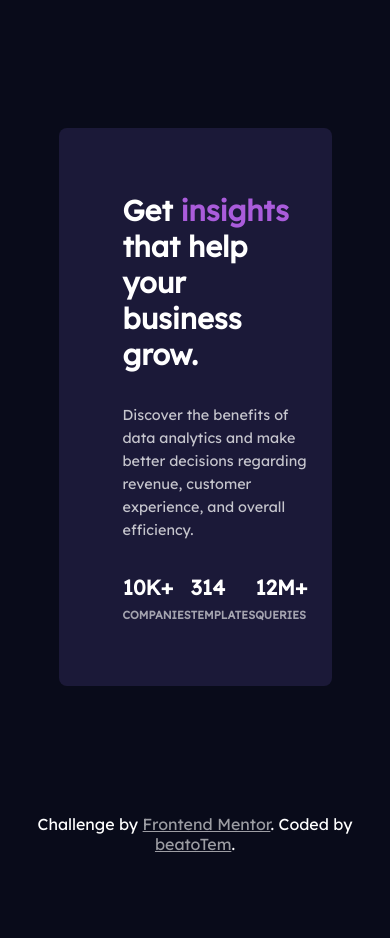
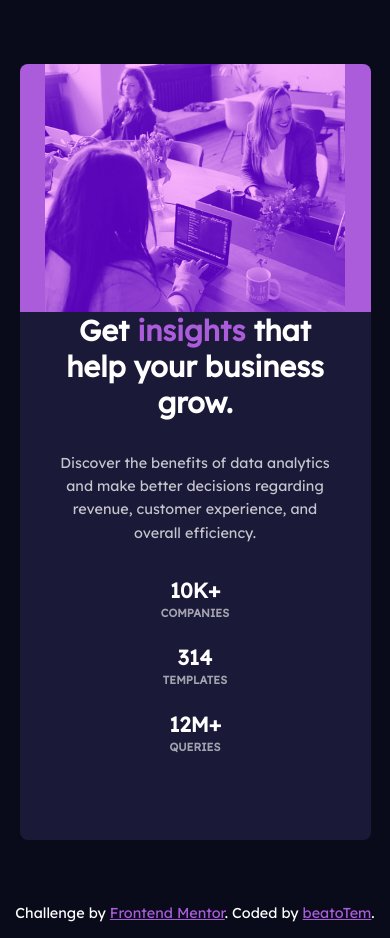
Before and after one commit to iamlearner0/Stats-preview-card-component, a plain HTML site: page index.html in a window 390 px wide. Before the commit the page ends 854 px from the top, so only its background shows below. Drawn offline with Linux system fonts and the light colour scheme.

Commit message:
final commit

```diff
--- a/index.html
+++ b/index.html
@@ -49,11 +49,11 @@
       </div>
     </main>
 
-    <div class="attribution">
+    <footer>
       Challenge by
       <a href="https://www.frontendmentor.io?ref=challenge" target="_blank"
         >Frontend Mentor</a
       >. Coded by <a href="#">beatoTem</a>.
-    </div>
+    </footer>
   </body>
 </html>
--- a/style.css
+++ b/style.css
@@ -14,7 +14,7 @@ body {
 }
 
 .container {
-  width: 70%;
+  width: 85%;
   max-width: 60rem;
   background-color: hsl(244, 38%, 16%);
   display: grid;
@@ -63,12 +63,16 @@ body {
 }
 
 .image--container {
-  background: linear-gradient(
+  /* another method to go about it */
+  /* background: linear-gradient(
       0deg,
       rgba(171, 77, 229, 0.55),
       rgba(163, 71, 221, 0.55)
     ),
-    url(./images/image-header-desktop.jpg);
+    url(./images/image-header-desktop.jpg); */
+  background-image: url(./images/image-header-desktop.jpg),
+    linear-gradient(hsl(277, 64%, 61%), hsl(277, 64%, 61%));
+  background-blend-mode: overlay;
   border-radius: 0 0.5rem 0.5rem 0;
 }
 
@@ -77,11 +81,51 @@ body {
   height: 100%;
 }
 
-.attribution {
+footer {
   font-size: 1rem;
   text-align: center;
   color: hsl(0, 0%, 100%);
 }
-.attribution a {
-  color: hsla(0, 0%, 100%, 0.6);
+footer a {
+  color: hsl(277, 64%, 61%);
 }
+
+@media (max-width: 990px) {
+  .container {
+    width: 90%;
+    max-width: 22rem;
+    grid-template-columns: 1fr;
+    grid-template-rows: 0.8fr 1.2fr;
+    border-radius: 0.5rem;
+    margin: 4rem auto;
+  }
+  .image--container {
+    grid-row: 1 / 2;
+    border-radius: 0.5rem 0.5rem 0 0;
+    background-repeat: no-repeat;
+    background-position: center;
+    background-size: contain;
+  }
+  .text--container {
+    padding: 0 2.5rem;
+    text-align: center;
+  }
+  .text--container h2 {
+  }
+  .text--container p {
+    text-align: center;
+  }
+  .info--container {
+    flex-direction: column;
+  }
+  .info--container div {
+    margin-bottom: 1.5rem;
+  }
+  .info--container div h2 {
+    margin-bottom: 0.2rem;
+  }
+  footer {
+    font-size: 0.9rem;
+    margin-bottom: 1rem;
+  }
+}
```
